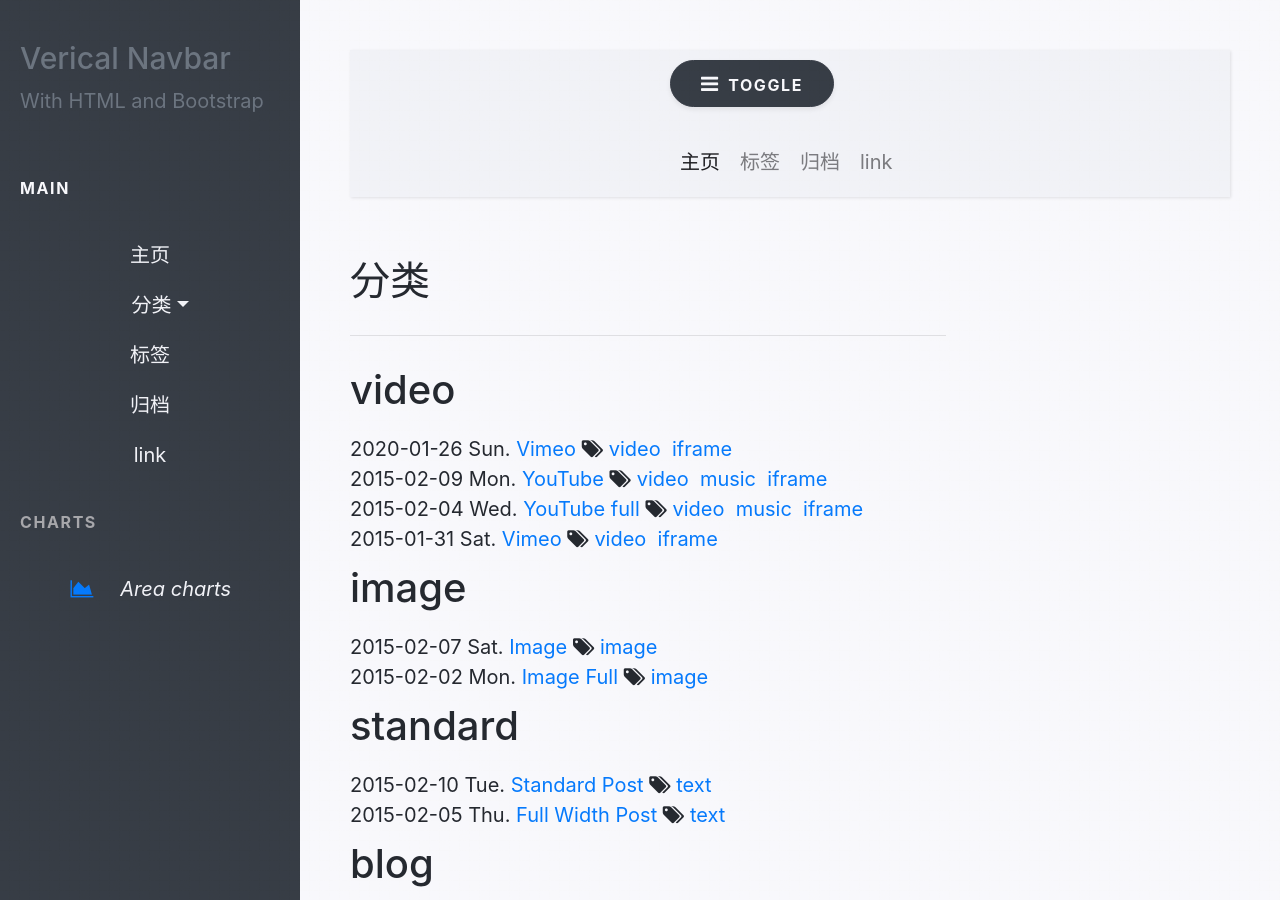
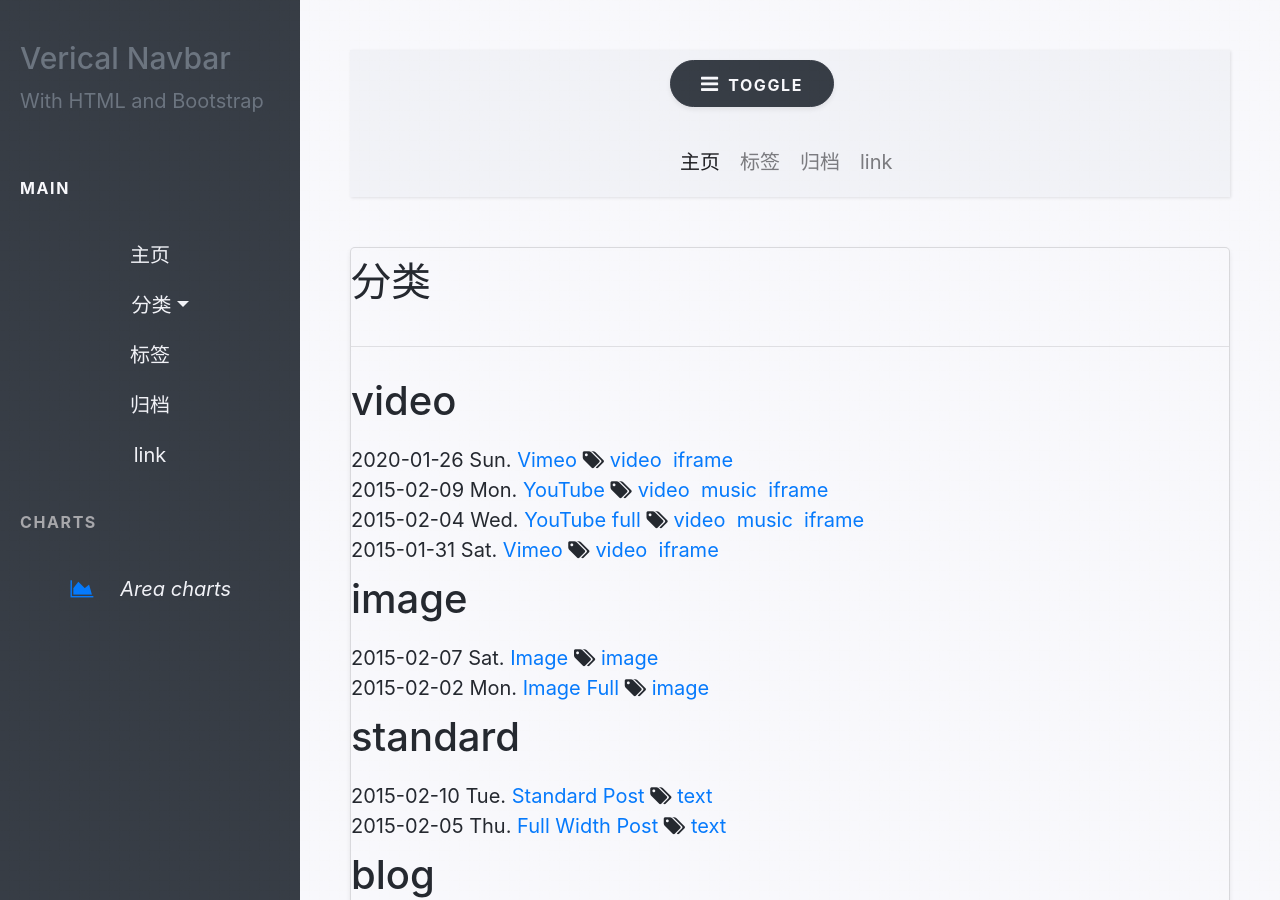
Before and after one commit to nengwuzhi/nengwuzhi.github.ioce, a Jekyll site: the page built from pages/category.html, in a window 1280 px wide and 900 px high. Built offline with Jekyll 4.4.1, drawn with Linux system fonts in a browser that asks for light colours; nearby versions of some CDN libraries.

Commit message:
Update category.html

```diff
--- a/pages/category.html
+++ b/pages/category.html
@@ -5,9 +5,9 @@ permalink: /category/
 icon: th-list
 type: page
 ---
+<div class="content_container">
 
-<div class="page clearfix">
-    <div class="left">
+        <div class="card shadow-sm">
         <h2>{{page.title}}</h2>
         <hr>
         <ul>
@@ -31,5 +31,5 @@ type: page
             {% endfor %}
         </ul>
     </div>
+      </div>
   {% include sidebar.html %}
- {% include footer.html %}
```
